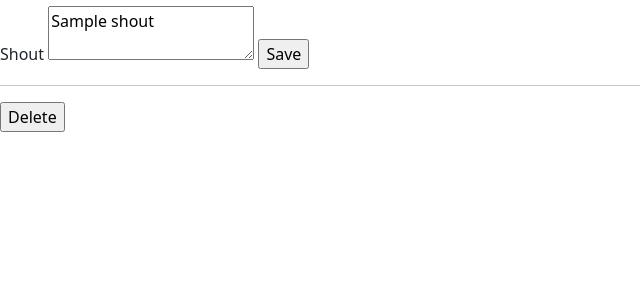
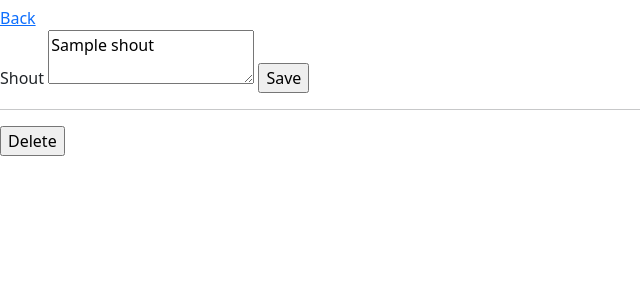
Before and after one commit to mahonyodhran/shoutr, a Flask app: template shoutr/templates/shout/update.html in a window 1280 px wide. Shown: the part 170-468 px from the top of the page, without its empty margins (0-640 px from the left). Run offline with Flask 2, Linux system fonts and the light colour scheme; the template is opened without the code that fills it: most values are stand-ins (such as "Sample title", 1, 10 or a date in 2020).

Commit message:
added back button for navigation

```diff
--- a/shoutr/templates/shout/update.html
+++ b/shoutr/templates/shout/update.html
@@ -5,6 +5,7 @@
 {% endblock %}
 
 {% block content %}
+<a href="{{ url_for('index') }}">Back</a>
   <form method="post">
     <label for="shout">Shout</label>
     <textarea name="shout" id="shout">{{ request.form['shout'] or shout['shout'] }}</textarea>
@@ -12,6 +13,6 @@
   </form>
   <hr>
   <form action="{{ url_for('shout.delete', id=shout['id']) }}" method="post">
-    <input class="danger" type="submit" value="Delete" onclick="return confirm('Are you sure?');">
+    <input type="submit" value="Delete" onclick="return confirm('Are you sure?');">
   </form>
 {% endblock %}
```
